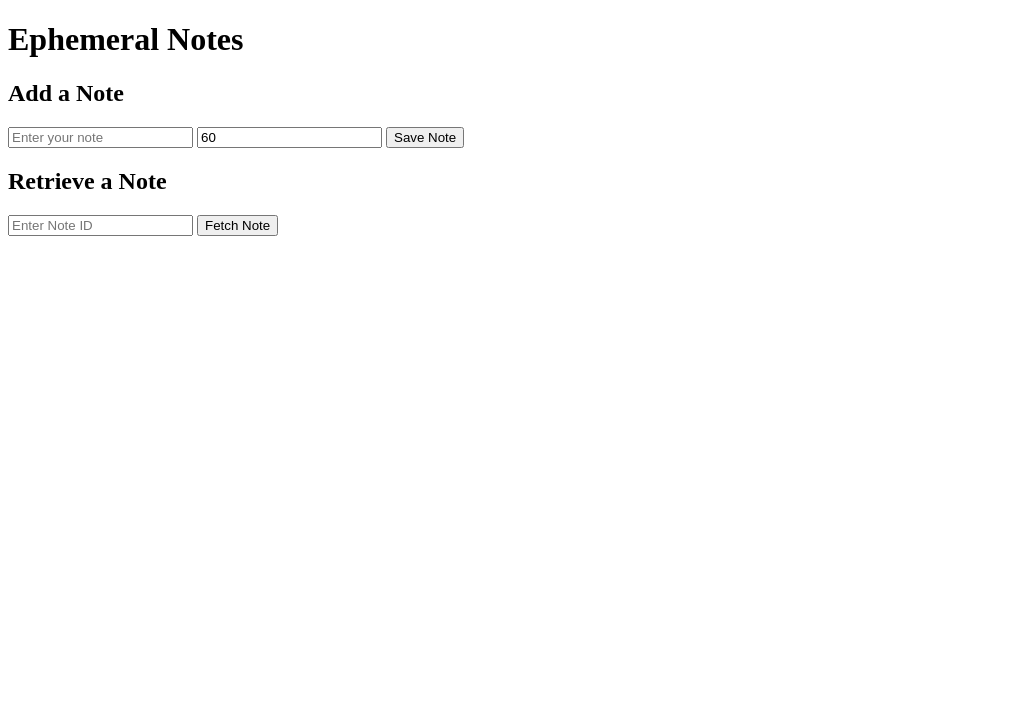
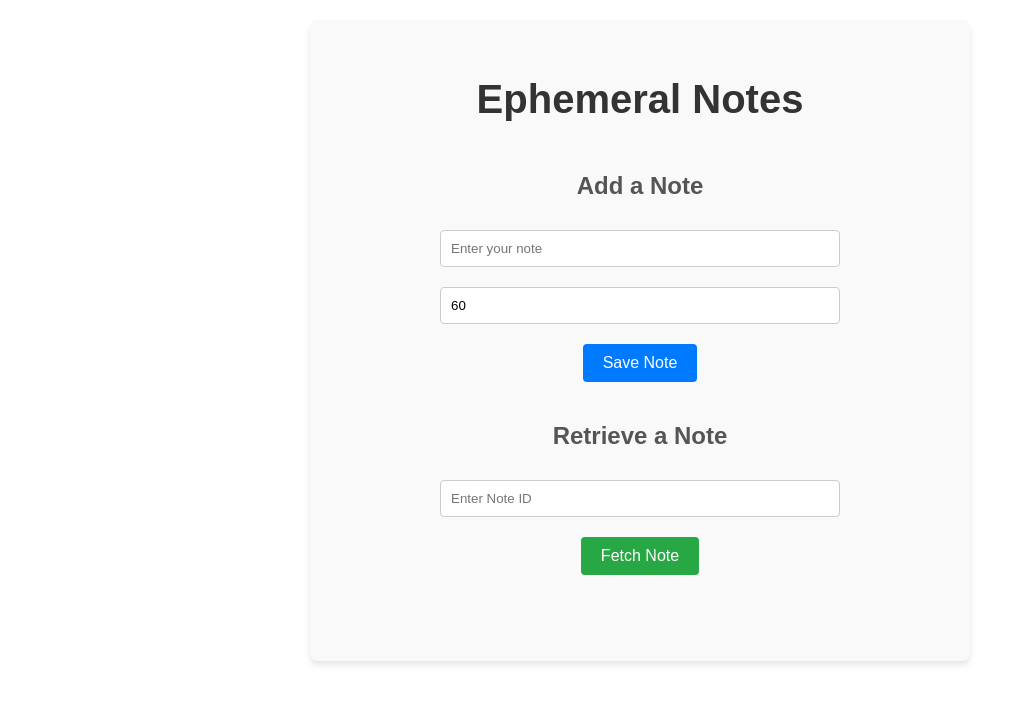
Before and after one commit to KewlAashish/Ephemeral-Notes, a Flask app: page / in a window 1280 px wide. Shown: the top 704 px of the page, without its empty margins (0-1025 px from the left). Run offline with Flask 3, Linux system fonts and the light colour scheme.

Commit message:
(Aashish) Improving the UI

```diff
--- a/app/templates/index.html
+++ b/app/templates/index.html
@@ -6,18 +6,21 @@
     <title>Ephemeral Notes</title>
 </head>
 <body>
-    <h1>Ephemeral Notes</h1>
+    <div style="display: flex; flex-direction: column; align-items: center; justify-content: center; gap: 20px; background-color: #f9f9f9; padding: 30px; margin: 20px auto; max-width: 600px; border-radius: 8px; box-shadow: 0 4px 6px rgba(0,0,0,0.1); font-family: Arial, sans-serif;">
+        <h1 style="font-size: 2.5em; color: #333; margin-bottom: 10px;">Ephemeral Notes</h1>
 
-    <h2>Add a Note</h2>
-    <input type="text" id="noteText" placeholder="Enter your note">
-    <input type="number" id="expiry" placeholder="Expiry in seconds" value="60">
-    <button onclick="addNote()">Save Note</button>
+        <h2 style="font-size: 1.5em; color: #555; margin: 20px 0 10px;">Add a Note</h2>
+        <input type="text" id="noteText" placeholder="Enter your note" style="padding: 10px; border: 1px solid #ccc; border-radius: 4px; width: 100%; max-width: 400px; box-sizing: border-box;">
+        <input type="number" id="expiry" placeholder="Expiry in seconds" value="60" style="padding: 10px; border: 1px solid #ccc; border-radius: 4px; width: 100%; max-width: 400px; box-sizing: border-box;">
+        <button onclick="addNote()" style="padding: 10px 20px; border: none; background-color: #007BFF; color: #fff; border-radius: 4px; cursor: pointer; font-size: 1em;">Save Note</button>
 
-    <h2>Retrieve a Note</h2>
-    <input type="text" id="noteId" placeholder="Enter Note ID">
-    <button onclick="getNote()">Fetch Note</button>
+        <h2 style="font-size: 1.5em; color: #555; margin: 20px 0 10px;">Retrieve a Note</h2>
+        <input type="text" id="noteId" placeholder="Enter Note ID" style="padding: 10px; border: 1px solid #ccc; border-radius: 4px; width: 100%; max-width: 400px; box-sizing: border-box;">
+        <button onclick="getNote()" style="padding: 10px 20px; border: none; background-color: #28A745; color: #fff; border-radius: 4px; cursor: pointer; font-size: 1em;">Fetch Note</button>
 
-    <p id="output"></p>
+        <p id="output" style="margin-top: 20px; color: #333; font-size: 1em;"></p>
+    </div>
+
 
     <script>
         async function addNote() {
```
